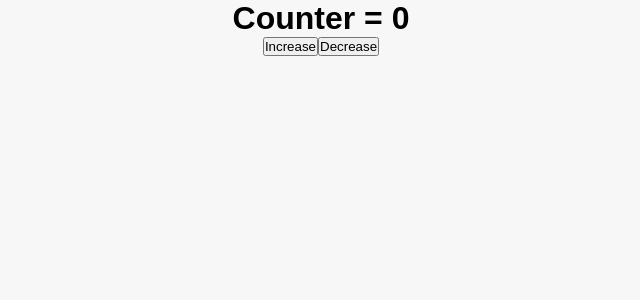
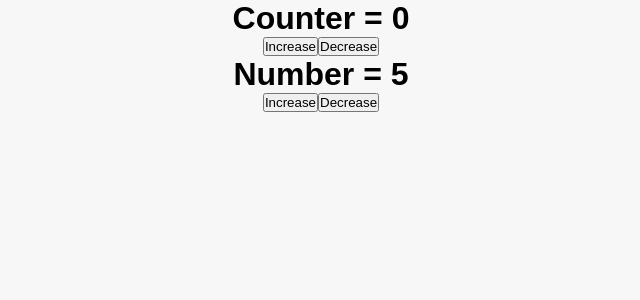
Before and after one commit to MamadTaheri/react-training, a React (Create React App) app: page / in a window 1280 px wide. Shown: the top 300 px of the page, without its empty margins (319-959 px from the left). Built offline with nearby package versions, Linux system fonts and the light colour scheme.

Commit message:
add Number component to App

```diff
--- a/src/App.js
+++ b/src/App.js
@@ -1,5 +1,6 @@
 import "./App.css";
 import Counter from "./components/Counter";
+import Number from "./components/Number";
 import { Provider } from "react-redux";
 import store from "./redux/store";
 
@@ -9,6 +10,7 @@ function App() {
       <Provider store={store}>
         <div className="App">
         <Counter />
+        <Number />
       </div>
       </Provider>
   );
```
